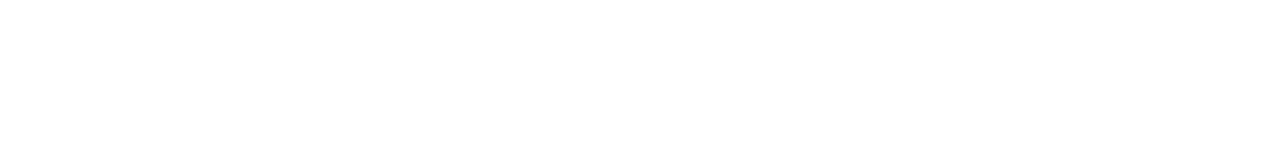
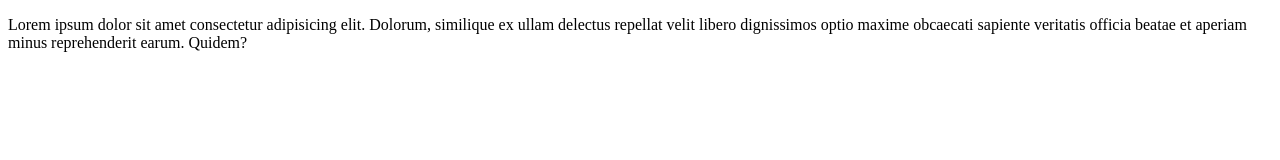
Before and after one commit to jesuszerva/pruebarepositoriogit, a plain HTML site: page index.html in a window 1280 px wide. Drawn offline with Linux system fonts and the light colour scheme.

Commit message:
se agregó un párrafo

```diff
--- a/index.html
+++ b/index.html
@@ -7,6 +7,9 @@
     <title>Prueba repositorio Git</title>
 </head>
 <body>
-    <p></p>
+    <p>Lorem ipsum dolor sit amet consectetur adipisicing elit.
+        Dolorum, similique ex ullam delectus repellat velit libero dignissimos optio
+        maxime obcaecati sapiente veritatis officia beatae et aperiam minus reprehenderit
+        earum. Quidem?</p>
 </body>
 </html>
```
